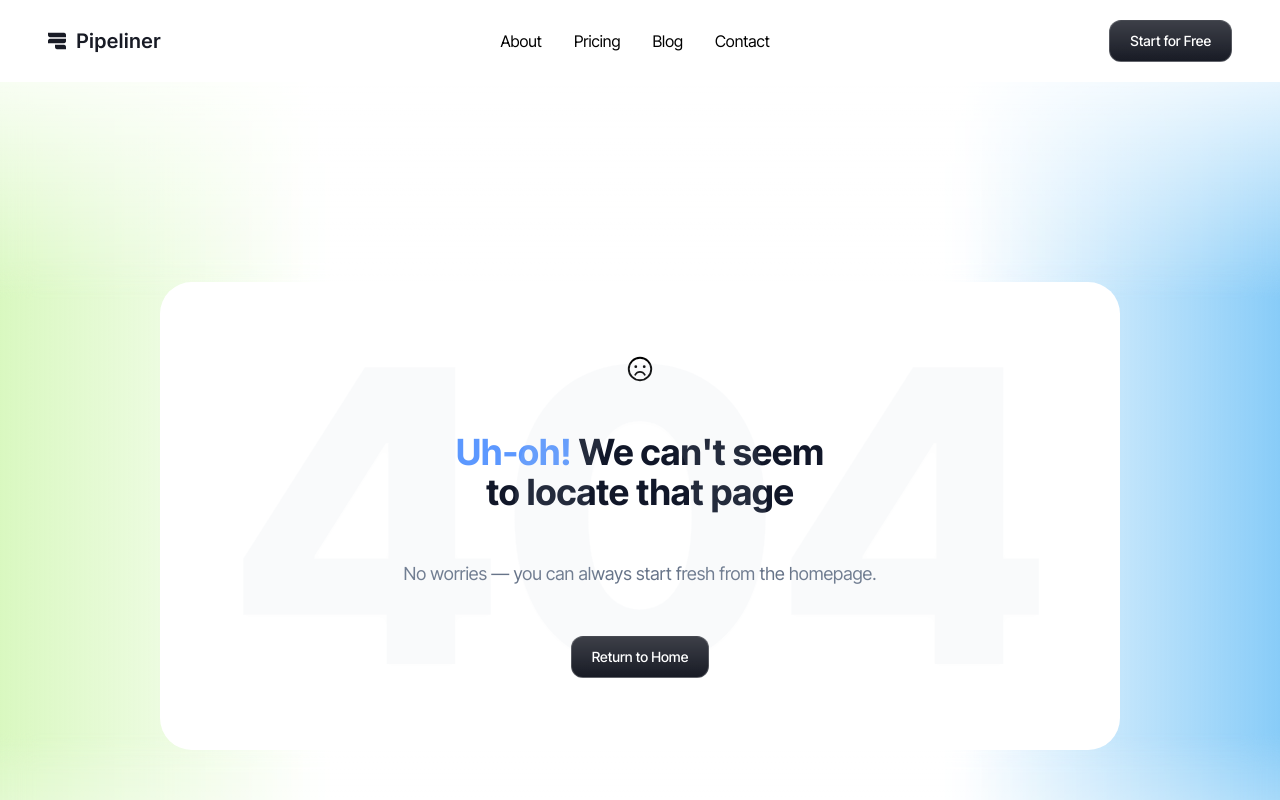
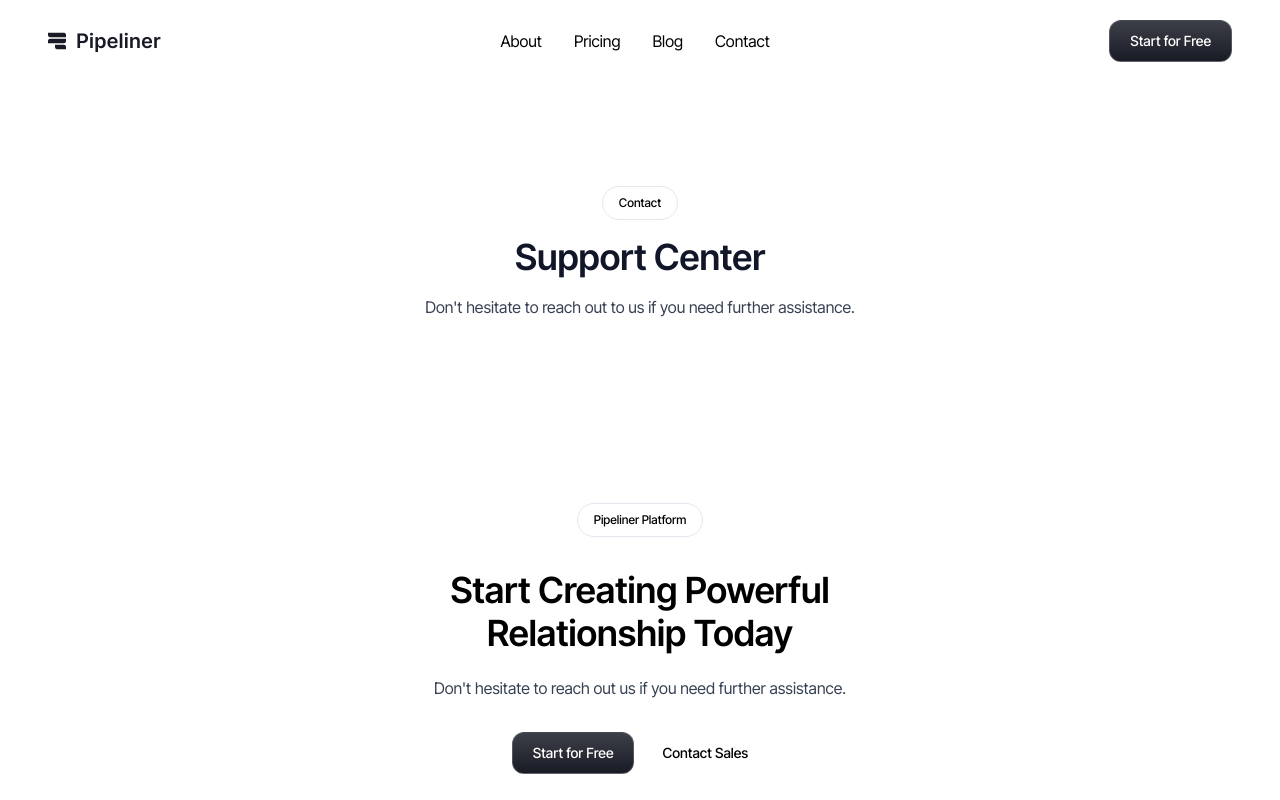
Before and after one commit to KyuzenDev/dipa-pipeliner, a Next.js app: page /contact in a window 1280 px wide. Before the commit this address had no page. Shown: the top 800 px of the page. Built offline with nearby package versions, Linux system fonts and the light colour scheme.

Commit message:
feat(contact): add contact module with initial files and structure

```diff
--- /dev/null
+++ b/src/app/contact/page.tsx
@@ -0,0 +1,22 @@
+
+
+import { Badge } from "@/components/ui/badge";
+
+export default function Contact() {
+    return (
+        <div className="max-w-full w-full h-auto py-8 px-4 md:py-[104px] md:px-[64px] gap-2">
+            <div className="w-full h-auto gap-8 flex flex-col items-center mx-auto">
+                <div className="w-full h-auto gap-4 flex flex-col justify-between items-center text-center">
+                    <Badge>
+                        Contact
+                    </Badge>
+                    <h2 className="font-semibold text-xl md:text-4xl leading-[120%] text-grayscale-900">Support Center</h2>
+                    <p className="font-normal text-sm md:text-base leading-[150%] text-grayscale-700">
+                        Don&apos;t hesitate to reach out to us if you need further assistance.
+                    </p>
+
+                </div>
+            </div>
+        </div>
+    );
+}
```
